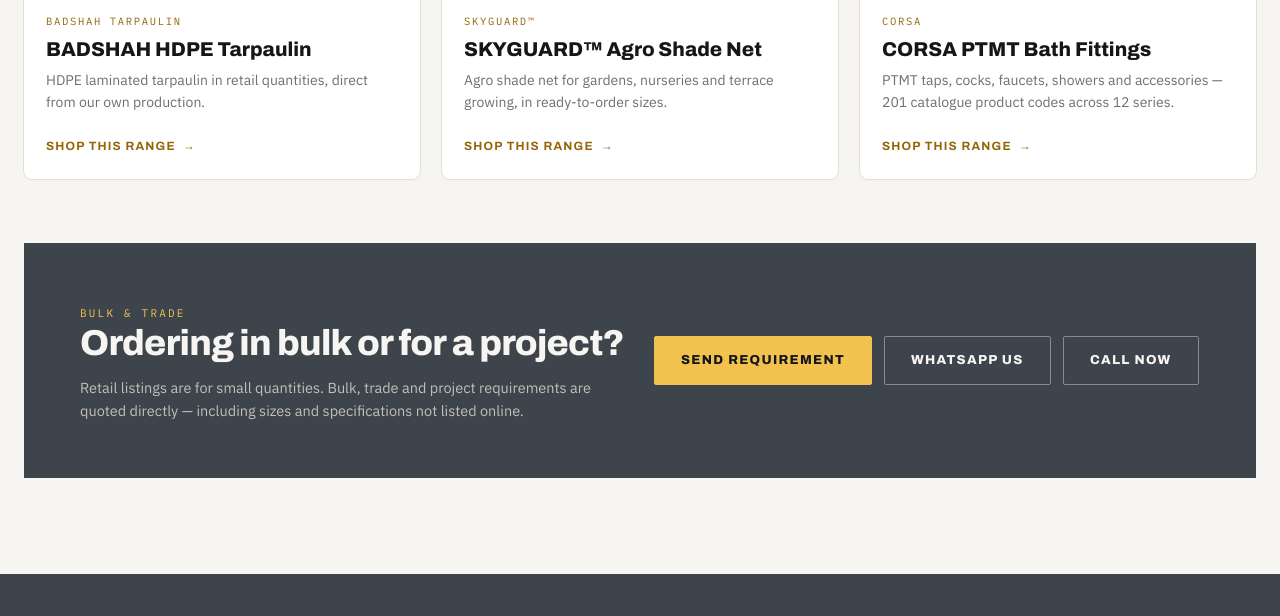
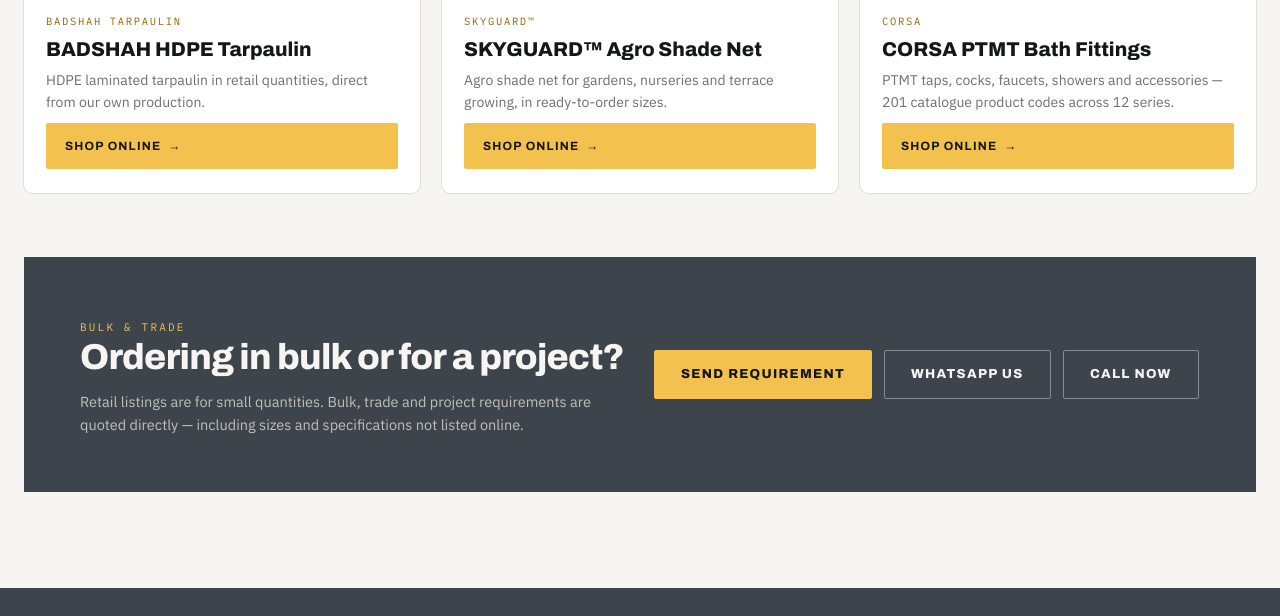
Before and after one commit to khalifa-trade-impex/khalifaindia-website, a plain HTML site: page shop/index.html in a window 1280 px wide. Shown: the part 1440-2056 px from the top of the page. Drawn offline with Linux system fonts and the light colour scheme.

Commit message:
Improve shop online CTAs and homepage hero visibility

```diff
--- a/assets/styles.css
+++ b/assets/styles.css
@@ -183,7 +183,7 @@
 /* --- hero ----------------------------------------------------------------- */
 .hero{background:var(--grey);color:var(--bg);padding:104px 24px 88px;position:relative;overflow:hidden}
 .hero-photo{position:absolute;inset:0;background-image:url(img/hero.jpg);background-size:cover;background-position:center;background-repeat:no-repeat;opacity:.55;pointer-events:none}
-.hero-scrim{position:absolute;inset:0;background:linear-gradient(90deg,rgba(62,68,75,.94) 0%,rgba(62,68,75,.86) 52%,rgba(62,68,75,.62) 100%);pointer-events:none}
+.hero-scrim{position:absolute;inset:0;background:linear-gradient(90deg,rgba(62,68,75,.75) 0%,rgba(62,68,75,.69) 52%,rgba(62,68,75,.5) 100%);pointer-events:none}
 .hero-grid-lines{position:absolute;inset:0;background:repeating-linear-gradient(90deg,rgba(255,255,255,.05) 0 1px,transparent 1px 86px);pointer-events:none}
 .hero-ring{position:absolute;right:-6%;top:-14%;width:520px;height:520px;border:1px solid rgba(255,255,255,.07);border-radius:50%;pointer-events:none}
 .hero-inner{max-width:var(--shell);margin:0 auto;position:relative}
@@ -623,7 +623,7 @@
 
 /* 9. Keep the hero legible where the scrim is thinnest on narrow screens. */
 @media(max-width:700px){
-  .hero-scrim{background:linear-gradient(180deg,rgba(62,68,75,.9) 0%,rgba(62,68,75,.95) 100%)}
+  .hero-scrim{background:linear-gradient(180deg,rgba(62,68,75,.72) 0%,rgba(62,68,75,.76) 100%)}
 }
 
 /* 10. Reduce motion for users who ask, and avoid sticky quirks on short
@@ -684,6 +684,8 @@
 .shop-card-cta{margin-top:auto;padding-top:14px;font-family:var(--display);font-weight:700;font-size:12px;letter-spacing:.1em;text-transform:uppercase;color:var(--mango-ink);display:inline-flex;align-items:center;gap:7px}
 .shop-card-cta span{transition:transform .2s cubic-bezier(.22,.8,.3,1)}
 .shop-card:hover .shop-card-cta span{transform:translateX(4px)}
+.shop-card-btn{padding:13px 18px;min-height:44px;border-radius:2px;border:1px solid var(--mango);background:var(--mango);color:var(--ink);transition:transform .18s cubic-bezier(.22,.8,.3,1),box-shadow .18s cubic-bezier(.22,.8,.3,1),background-color .18s ease,border-color .18s ease}
+.shop-card:hover .shop-card-btn,.shop-card-btn:hover{background:var(--mango-hi);border-color:var(--mango-hi);box-shadow:0 14px 26px -14px rgba(20,22,26,.5),0 2px 6px rgba(20,22,26,.14)}
 
 .shop-empty{margin-top:28px;border:1px dashed #C9C4BC;border-radius:8px;background:var(--white);padding:clamp(26px,4vw,44px)}
 
--- a/shop/index.html
+++ b/shop/index.html
@@ -123,7 +123,7 @@
           <span class="shop-card-brand">BADSHAH TARPAULIN</span>
           <span class="shop-card-name">BADSHAH HDPE Tarpaulin</span>
           <span class="shop-card-blurb">HDPE laminated tarpaulin in retail quantities, direct from our own production.</span>
-          <span class="shop-card-cta">Shop this range <span aria-hidden="true">&rarr;</span></span>
+          <span class="shop-card-cta shop-card-btn">SHOP ONLINE <span aria-hidden="true">&rarr;</span></span>
         </span>
       </a>
       <a class="shop-card" href="skyguard-agro-shade-net/index.html">
@@ -135,7 +135,7 @@
           <span class="shop-card-brand">SKYGUARD&trade;</span>
           <span class="shop-card-name">SKYGUARD&trade; Agro Shade Net</span>
           <span class="shop-card-blurb">Agro shade net for gardens, nurseries and terrace growing, in ready-to-order sizes.</span>
-          <span class="shop-card-cta">Shop this range <span aria-hidden="true">&rarr;</span></span>
+          <span class="shop-card-cta shop-card-btn">SHOP ONLINE <span aria-hidden="true">&rarr;</span></span>
         </span>
       </a>
       <a class="shop-card" href="corsa-ptmt-bath-fittings/index.html">
@@ -147,7 +147,7 @@
           <span class="shop-card-brand">CORSA</span>
           <span class="shop-card-name">CORSA PTMT Bath Fittings</span>
           <span class="shop-card-blurb">PTMT taps, cocks, faucets, showers and accessories &mdash; 201 catalogue product codes across 12 series.</span>
-          <span class="shop-card-cta">Shop this range <span aria-hidden="true">&rarr;</span></span>
+          <span class="shop-card-cta shop-card-btn">SHOP ONLINE <span aria-hidden="true">&rarr;</span></span>
         </span>
       </a>
   </div>
```
